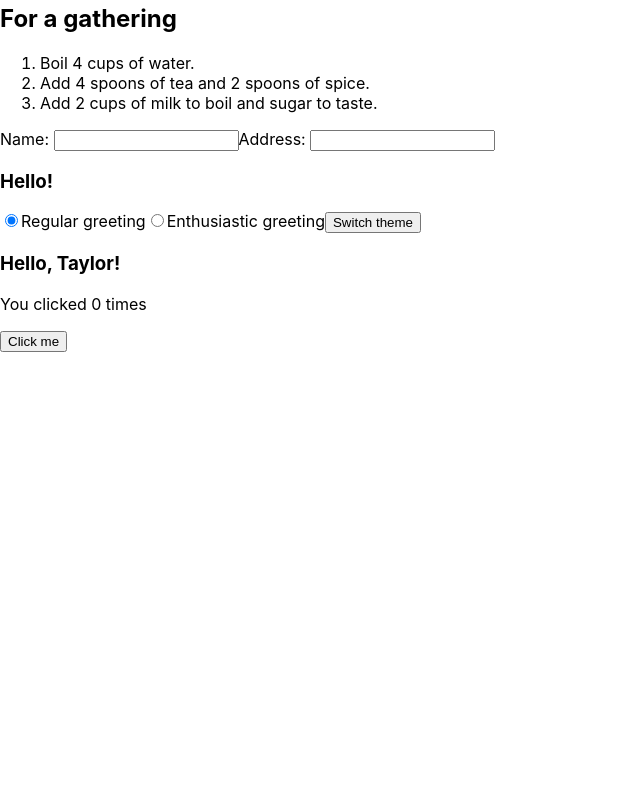
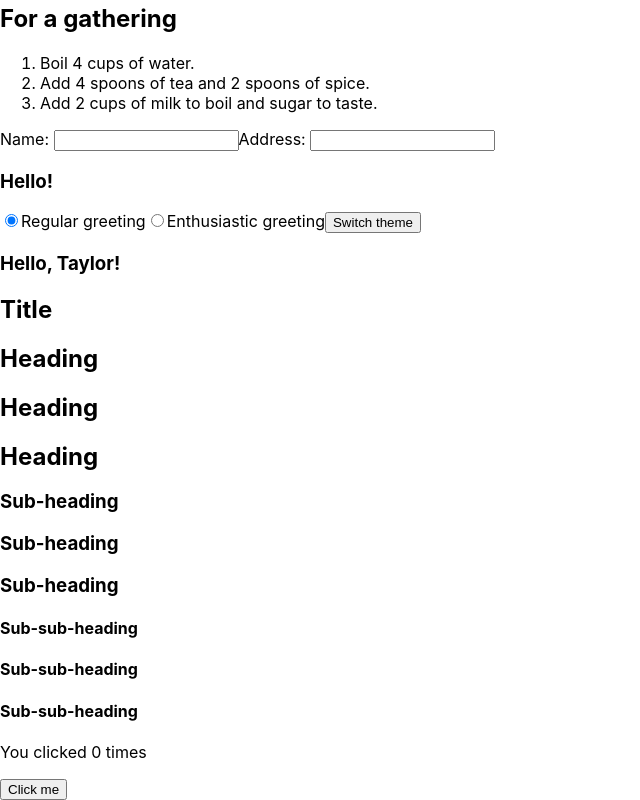
Before and after one commit to Namikachi/react, a React (Create React App) app: page / in a window 1280 px wide. Shown: the part 1794-2594 px from the top of the page, without its empty margins (0-640 px from the left). Before the commit the page ends 2146 px from the top, so only its background shows below. Built offline with nearby package versions, Linux system fonts and the light colour scheme.

Commit message:
my 14th commit
- Passing data deeply with context

```diff
--- /dev/null
+++ b/src/PassingDataDeeplyWithContext.js
@@ -0,0 +1,139 @@
+// Context lets the parent component make some information available to any component in the tree below it—no matter how deep—without passing it explicitly through props.
+// Before you use context, try passing props or passing JSX as children.
+
+import { createContext, useContext } from 'react';
+
+// passing props can become verbose and inconvenient
+// function Section({ children }) {
+//   return (
+//     <section className="section">
+//       {children}
+//     </section>
+//   );
+// }
+
+// function Heading({ level, children }) {
+//   switch (level) {
+//     case 1:
+//       return <h1>{children}</h1>;
+//     case 2:
+//       return <h2>{children}</h2>;
+//     case 3:
+//       return <h3>{children}</h3>;
+//     case 4:
+//       return <h4>{children}</h4>;
+//     case 5:
+//       return <h5>{children}</h5>;
+//     case 6:
+//       return <h6>{children}</h6>;
+//     default:
+//       throw Error('Unknown level: ' + level);
+//   }
+// }
+
+// function Page() {
+//   return (
+//     <Section>
+//       <Heading level={1}>Title</Heading>
+//       <Section>
+//         <Heading>Heading</Heading>
+//         <Heading>Heading</Heading>
+//         <Heading>Heading</Heading>
+//         <Section>
+//           <Heading>Sub-heading</Heading>
+//           <Heading>Sub-heading</Heading>
+//           <Heading>Sub-heading</Heading>
+//           <Section>
+//             <Heading level={4}>Sub-sub-heading</Heading>
+//             <Heading level={4}>Sub-sub-heading</Heading>
+//             <Heading level={4}>Sub-sub-heading</Heading>
+//           </Section>
+//         </Section>
+//       </Section>
+//     </Section>
+//   );
+// }
+
+// Step 1: Create the context
+const LevelContext = createContext(0);
+
+function Heading({ children }) {
+  // Step 2: Use the context
+  const level = useContext(LevelContext);
+  switch (level) {
+    case 1:
+      return <h1>{children}</h1>;
+    case 2:
+      return <h2>{children}</h2>;
+    case 3:
+      return <h3>{children}</h3>;
+    case 4:
+      return <h4>{children}</h4>;
+    case 5:
+      return <h5>{children}</h5>;
+    case 6:
+      return <h6>{children}</h6>;
+    default:
+      throw Error('Unknown level: ' + level);
+  }
+}
+
+// Step 3: Provide the context
+function Section({ children }) {
+  const level = useContext(LevelContext);
+  return (
+    <section className="section">
+      <LevelContext.Provider value={level + 1}>
+        {children}
+      </LevelContext.Provider>
+    </section>
+  );
+}
+
+function PassingDataDeeplyWithContext() {
+  return (
+    // <Section level={1}>
+    //   <Heading>Title</Heading>
+    //   <Section level={2}>
+    //     <Heading>Heading</Heading>
+    //     <Heading>Heading</Heading>
+    //     <Heading>Heading</Heading>
+    //     <Section level={3}>
+    //       <Heading>Sub-heading</Heading>
+    //       <Heading>Sub-heading</Heading>
+    //       <Heading>Sub-heading</Heading>
+    //       <Section level={4}>
+    //         <Heading>Sub-sub-heading</Heading>
+    //         <Heading>Sub-sub-heading</Heading>
+    //         <Heading>Sub-sub-heading</Heading>
+    //       </Section>
+    //     </Section>
+    //   </Section>
+    // </Section>
+    <Section>
+    <Heading>Title</Heading>
+    <Section>
+      <Heading>Heading</Heading>
+      <Heading>Heading</Heading>
+      <Heading>Heading</Heading>
+      <Section>
+        <Heading>Sub-heading</Heading>
+        <Heading>Sub-heading</Heading>
+        <Heading>Sub-heading</Heading>
+        <Section>
+          <Heading>Sub-sub-heading</Heading>
+          <Heading>Sub-sub-heading</Heading>
+          <Heading>Sub-sub-heading</Heading>
+        </Section>
+      </Section>
+    </Section>
+  </Section>
+  );
+}
+
+// 1.You pass a level prop to the <Section>.
+// 2.Section wraps its children into <LevelContext.Provider value={level}>.
+// 3.Heading asks the closest value of LevelContext above with useContext(LevelContext).
+
+
+export default PassingDataDeeplyWithContext
--- a/src/index.js
+++ b/src/index.js
@@ -16,6 +16,7 @@ import ThinkingInReact from './ThinkingInReact';
 import KeepingComponentsPure from './KeepingComponentsPure';
 import UsingTheEffectHook, { VideoComponent, ChatRoom, PuttingItAllTogether, Counter } from './UsingTheEffectHook';
 import { Memo, MyApp } from './memo';
+import PassingDataDeeplyWithContext from './PassingDataDeeplyWithContext';
 import reportWebVitals from './reportWebVitals';
 
 // To render a React element, first pass the DOM element to ReactDOM.createRoot(), then pass the React element to root.render():
@@ -43,6 +44,7 @@ root.render(
       <KeepingComponentsPure />
       <Memo />
       <MyApp />
+      <PassingDataDeeplyWithContext />
       <UsingTheEffectHook />
     </React.StrictMode>
   </>
```
